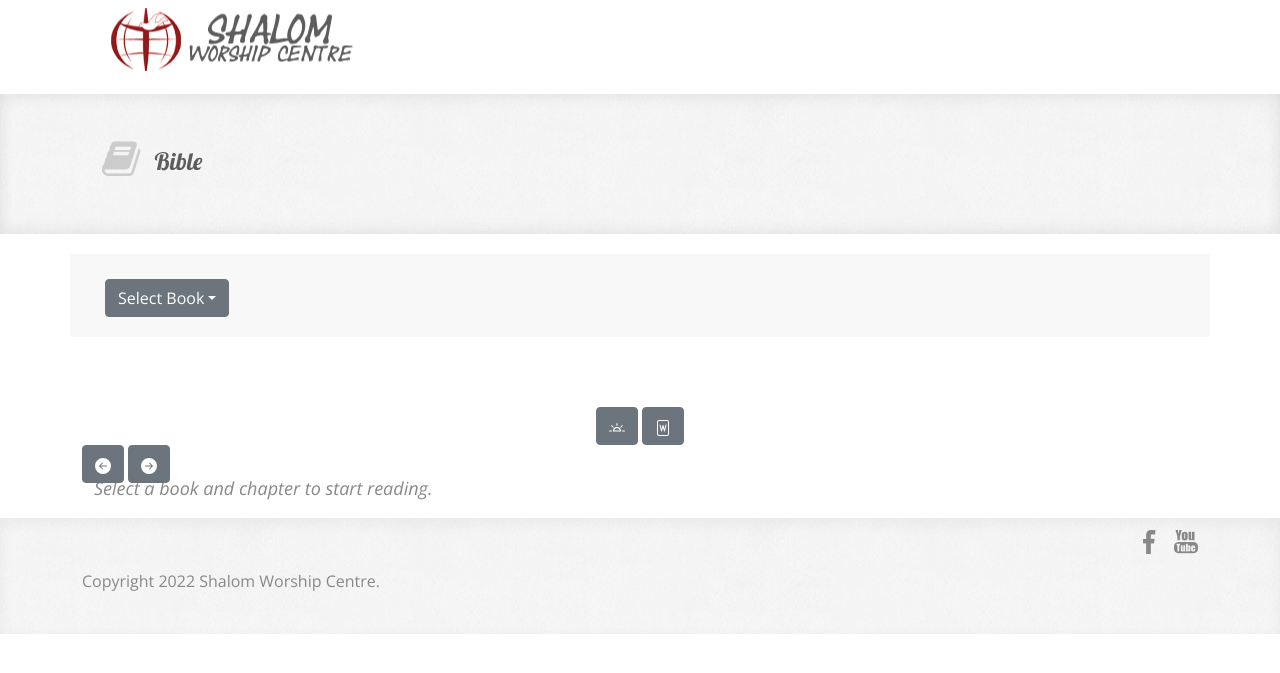
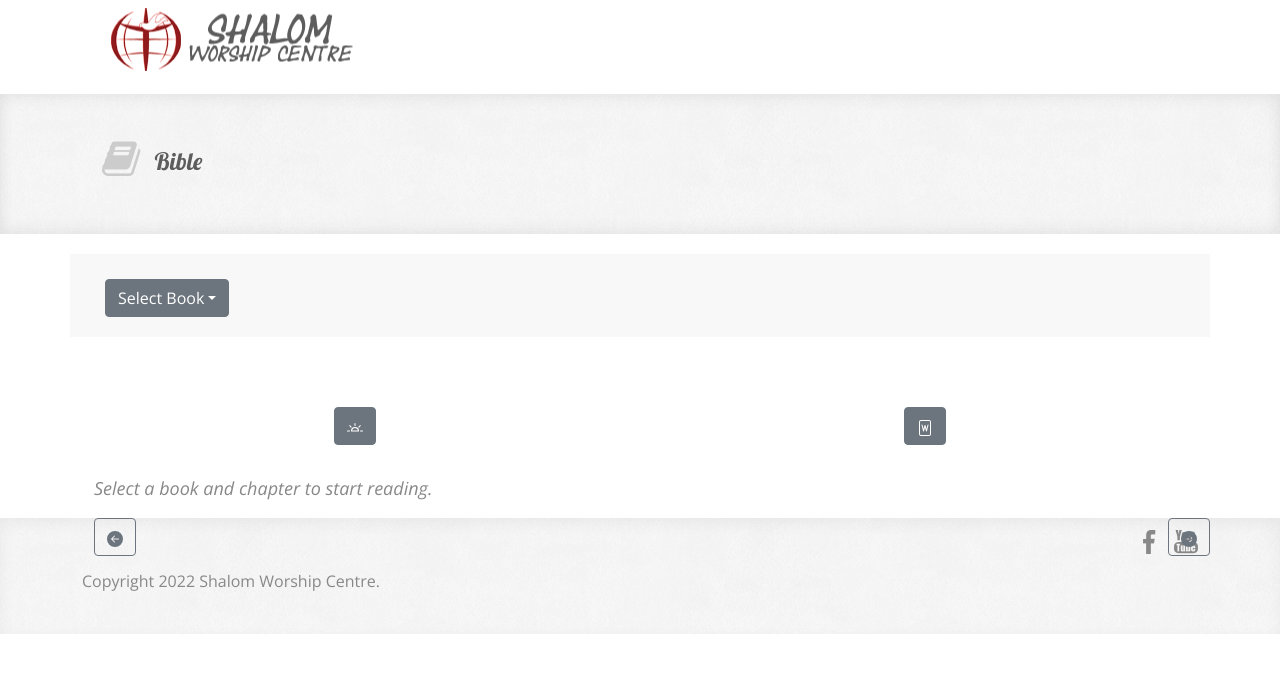
Before and after one commit to Dr-Anonymous/shalom, a Jekyll site: the page built from bible.html, in a window 1280 px wide. Shown: the top 673 px of the page. Built offline with Jekyll 4.4.1, drawn with Linux system fonts in a browser that asks for light colours; nearby versions of some CDN libraries; some web fonts are replaced.

Commit message:
Update bible.html

```diff
--- a/bible.html
+++ b/bible.html
@@ -107,12 +107,13 @@
 			   for (var i=0; i<telBook.length; i++){
 			      option += '<li class="dropdown dropend"><a class="dropdown-item dropdown-toggle" data-bs-toggle="dropdown" href="javascript:;">'+ telBook[i][1]+'</a><ul class="dropdown-menu">';
 			      for (var n=1; n < (telBook[i][2]+1); n++){
-			                  option += '<li><a class="dropdown-item" href="javascript:;" onclick="getVerse(\''+ telBook[i][1] + '\' ,' + telBook[i][0]+ ' ,' + n + ');">'+ n +'</a></li>';
+			                  option += '<li><a class="dropdown-item" href="javascript:;" onclick="getVerse(\''+ telBook[i][1] + '\', ' + telBook[i][0]+ ', ' + n + ');">'+ n +'</a></li>';
 			      }
 			      option += '</ul></li>';
 			      }
 			   $('#books').append(option);
 
+			//end of on document.ready.function
 			});
 
 			function darkMode(current){
@@ -135,6 +136,8 @@
 				//nothing still
 			}
 			}
+
+
 		</script>
 	</head>
 	<body>
@@ -198,6 +201,8 @@
 					 <path d="M8 3a.5.5 0 0 1 .5.5v2a.5.5 0 0 1-1 0v-2A.5.5 0 0 1 8 3zm8 8a.5.5 0 0 1-.5.5h-2a.5.5 0 0 1 0-1h2a.5.5 0 0 1 .5.5zm-13.5.5a.5.5 0 0 0 0-1h-2a.5.5 0 0 0 0 1h2zm11.157-6.157a.5.5 0 0 1 0 .707l-1.414 1.414a.5.5 0 1 1-.707-.707l1.414-1.414a.5.5 0 0 1 .707 0zm-9.9 2.121a.5.5 0 0 0 .707-.707L3.05 5.343a.5.5 0 1 0-.707.707l1.414 1.414zM8 7a4 4 0 0 0-4 4 .5.5 0 0 0 .5.5h7a.5.5 0 0 0 .5-.5 4 4 0 0 0-4-4zm0 1a3 3 0 0 1 2.959 2.5H5.04A3 3 0 0 1 8 8z"></path>
 					</svg>
              				</button>
+				</div>
+				<div class="col">
 					<button type="button" class="btn btn-secondary" value="telugu" onclick="changeLanguage(this);">
 					<svg xmlns="http://www.w3.org/2000/svg" width="16" height="16" fill="currentColor" class="bi bi-file-word" viewBox="0 0 16 16">
 					<path d="M4.879 4.515a.5.5 0 0 1 .606.364l1.036 4.144.997-3.655a.5.5 0 0 1 .964 0l.997 3.655 1.036-4.144a.5.5 0 0 1 .97.242l-1.5 6a.5.5 0 0 1-.967.01L8 7.402l-1.018 3.73a.5.5 0 0 1-.967-.01l-1.5-6a.5.5 0 0 1 .364-.606z"></path>
@@ -207,21 +212,26 @@
 				</div>
 			</div>
 
-			<div class="position-fixed">
-				<button type="button" class="btn btn-secondary">
+			<div id = "bible" class="presentation container" style="text-align: left;">
+				<p>Select a book and chapter to start reading.</p>
+			</div>
+
+			<div class="container position-fixed">
+				<div class="float-start">
+				<button type="button" class="btn btn-outline-secondary" onclick="getVerse($("#book").text(), $("#book").attr('value'), parseInt($("#chapter").text())-1);">
 				<svg xmlns="http://www.w3.org/2000/svg" width="16" height="16" fill="currentColor" class="bi bi-arrow-left-circle-fill" viewBox="0 0 16 16">
 				<path d="M8 0a8 8 0 1 0 0 16A8 8 0 0 0 8 0zm3.5 7.5a.5.5 0 0 1 0 1H5.707l2.147 2.146a.5.5 0 0 1-.708.708l-3-3a.5.5 0 0 1 0-.708l3-3a.5.5 0 1 1 .708.708L5.707 7.5H11.5z"></path>
 				</svg>
 				</button>
+				</div>
 
-				<button type="button" class="btn btn-secondary">
+				<div class="float-end">
+				<button type="button" class="btn btn-outline-secondary" onclick="getVerse($("#book").text(), $("#book").attr('value'), parseInt($("#chapter").text())+1);">
 				<svg xmlns="http://www.w3.org/2000/svg" width="16" height="16" fill="currentColor" class="bi bi-arrow-right-circle-fill" viewBox="0 0 16 16">
 				<path d="M8 0a8 8 0 1 1 0 16A8 8 0 0 1 8 0zM4.5 7.5a.5.5 0 0 0 0 1h5.793l-2.147 2.146a.5.5 0 0 0 .708.708l3-3a.5.5 0 0 0 0-.708l-3-3a.5.5 0 1 0-.708.708L10.293 7.5H4.5z"></path>
 				</svg>
 				</button>
-			</div>
-			<div id = "bible" class="presentation container span12" style="text-align: left;">
-				<p>Select a book and chapter to start reading.</p>
+				</div>
 			</div>
 		</div>
 		<!-- Footer -->
```
